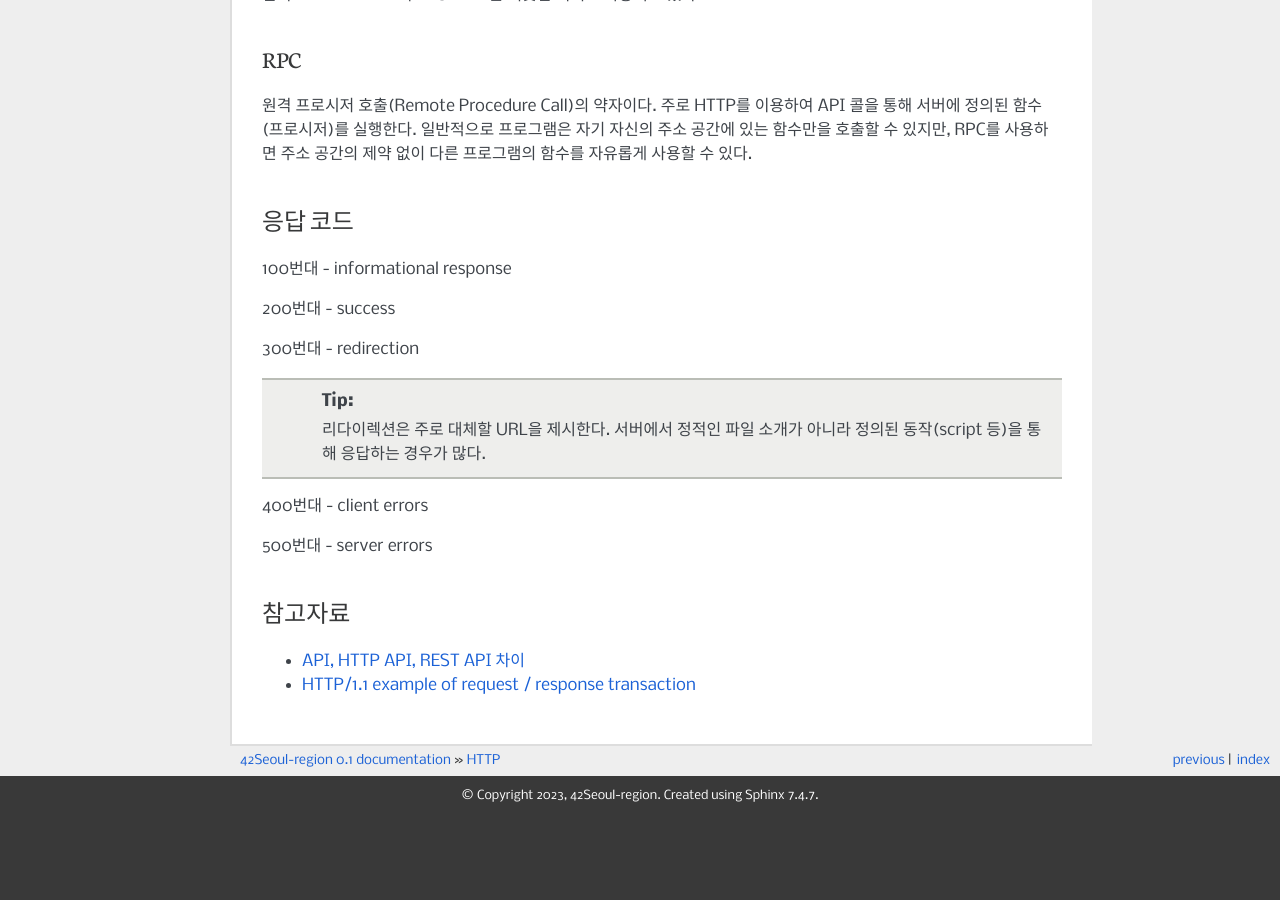
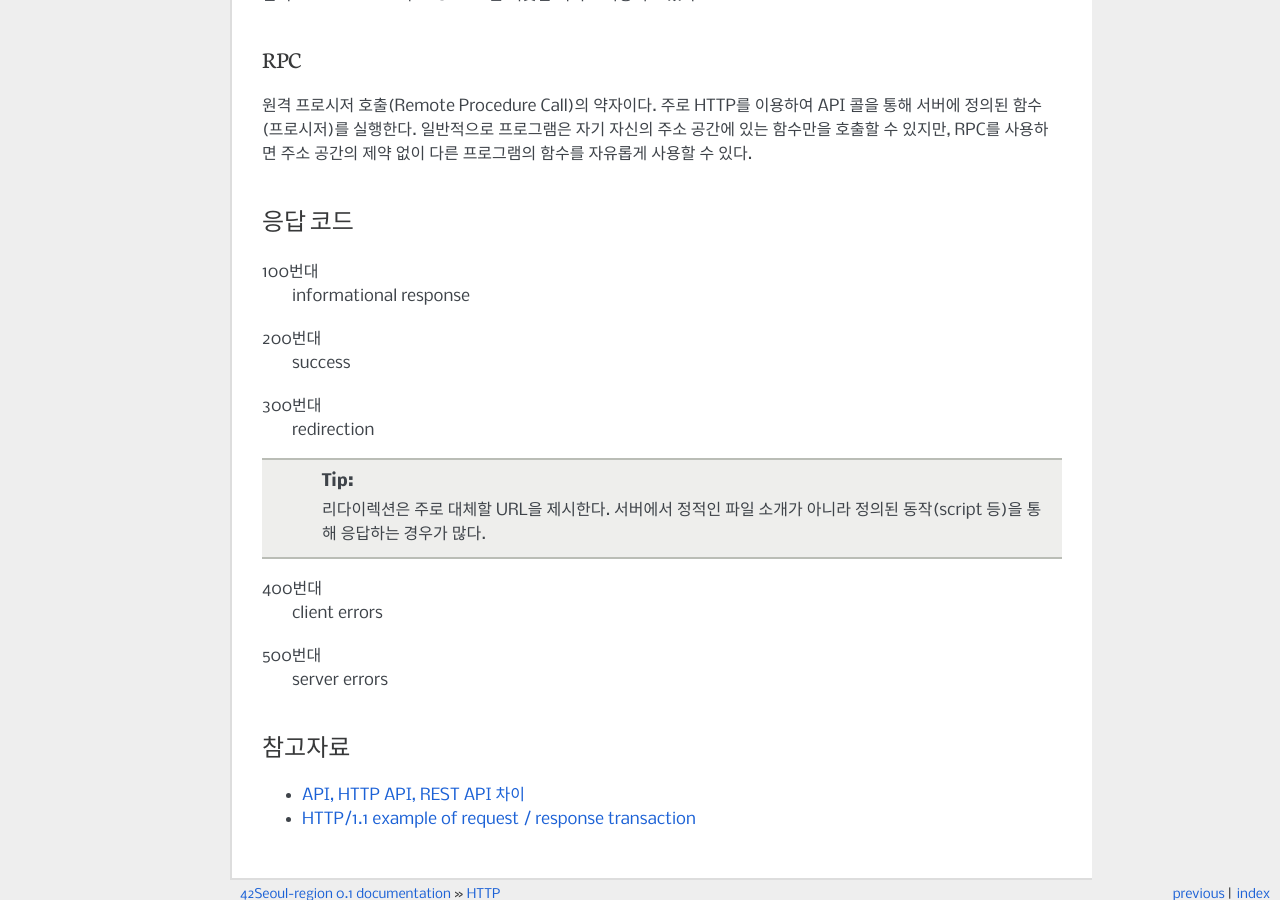
Before and after one commit to hdoo42/Ronna-Burning-OpenStack, a Sphinx documentation site: the page built from docs/source/http.rst, in a window 1280 px wide and 900 px high, scrolled down 966 px. Built offline with Sphinx 7.4.7, drawn with Linux system fonts in a browser that asks for light colours; before the commit the page ends 1787 px from its top, so only the background shows below that.

Commit message:
fix indent of tips

```diff
--- a/docs/source/http.rst
+++ b/docs/source/http.rst
@@ -56,18 +56,23 @@ RPC
 
 응답 코드
 -------------
-100번대 - informational response
+100번대
+    informational response
 
-200번대 - success
+200번대
+    success
 
-300번대 - redirection
+300번대
+    redirection
 
 .. tip::
-    리다이렉션은 주로 대체할 URL을 제시한다. 서버에서 정적인 파일 소개가 아니라 정의된 동작(script 등)을 통해 응답하는 경우가 많다.
+   리다이렉션은 주로 대체할 URL을 제시한다. 서버에서 정적인 파일 소개가 아니라 정의된 동작(script 등)을 통해 응답하는 경우가 많다.
 
-400번대 - client errors
+400번대
+    client errors
 
-500번대 - server errors
+500번대
+    server errors
 
 참고자료
 --------
```
Also changed, not shown: docs/source/42seoul_region.rst (+5 -5 lines).
